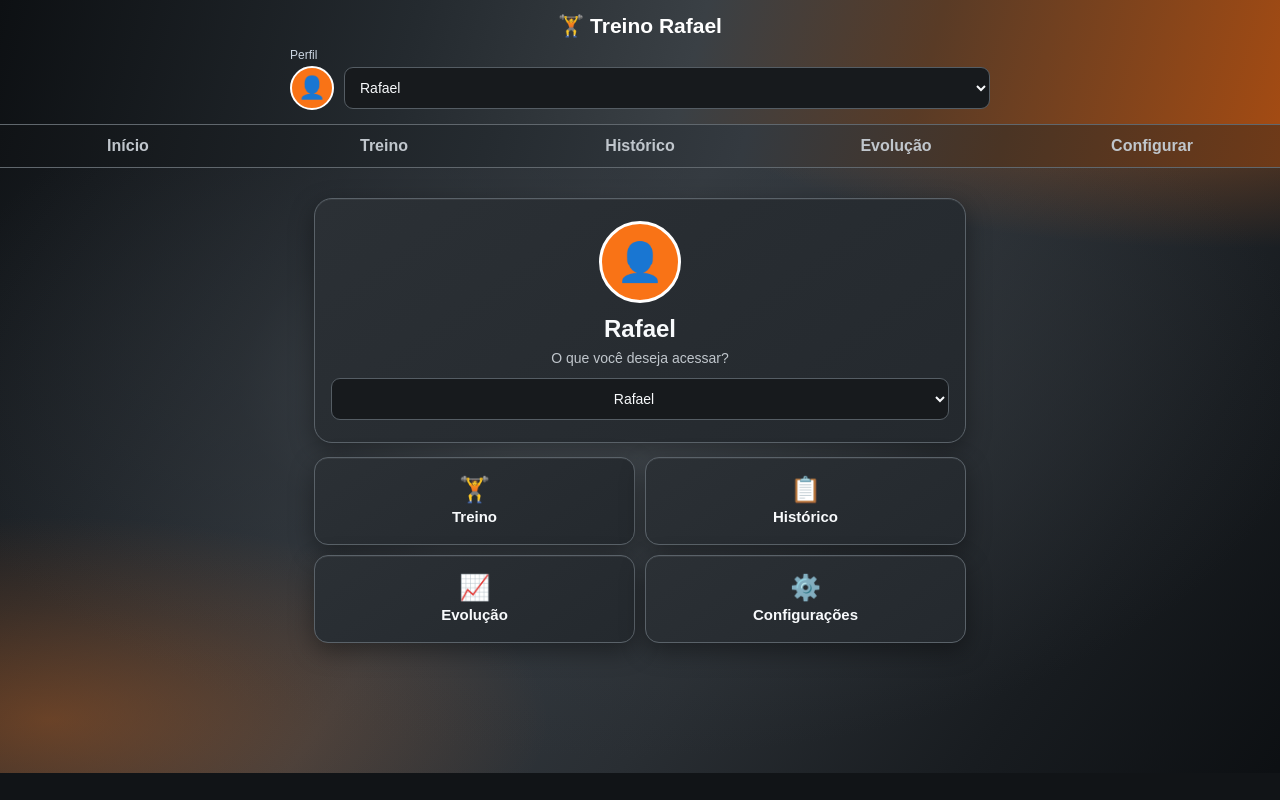
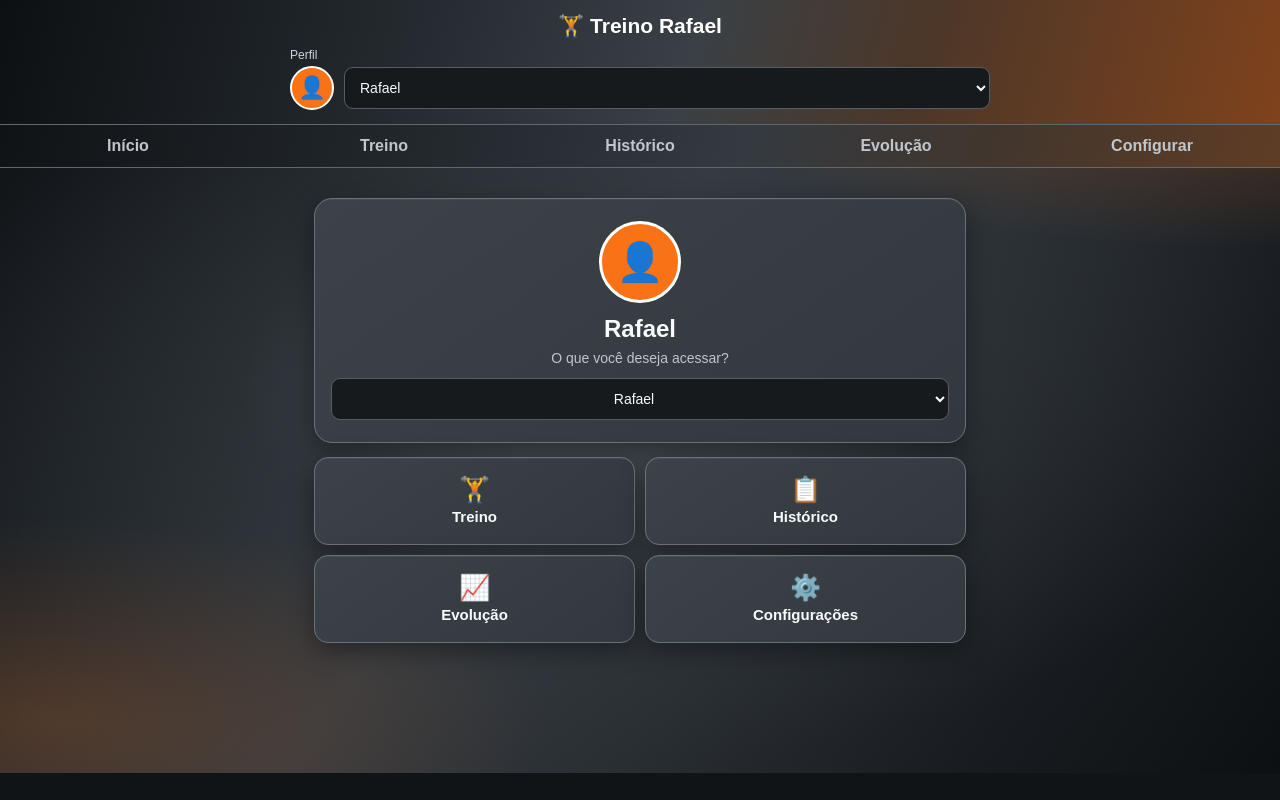
Before and after one commit to nerdecoracoes-coder/Treino-rafael, a plain HTML site: page index.html in a window 1280 px wide. Drawn offline with Linux system fonts and the light colour scheme.

Commit message:
Add files via upload

```diff
--- a/index.html
+++ b/index.html
@@ -730,20 +730,20 @@ html{background:#111417}
 
 body{
   background:
-    radial-gradient(ellipse 62% 32% at 96% 8%, rgba(249,115,22,.48) 0%, rgba(249,115,22,.20) 38%, rgba(249,115,22,0) 72%),
-    radial-gradient(ellipse 52% 34% at 4% 90%, rgba(249,115,22,.32) 0%, rgba(249,115,22,.12) 42%, rgba(249,115,22,0) 75%),
+    radial-gradient(ellipse 62% 32% at 96% 8%, rgba(249,115,22,.32) 0%, rgba(249,115,22,.13) 38%, rgba(249,115,22,0) 72%),
+    radial-gradient(ellipse 52% 34% at 4% 90%, rgba(249,115,22,.20) 0%, rgba(249,115,22,.08) 42%, rgba(249,115,22,0) 75%),
     radial-gradient(ellipse 70% 60% at 48% 48%, rgba(93,101,108,.58) 0%, rgba(55,61,67,.32) 42%, rgba(17,20,23,0) 78%),
     linear-gradient(125deg,#0c0f12 0%,#20252a 24%,#343a40 45%,#292e33 63%,#181c20 82%,#0c0f12 100%);
   background-attachment:fixed;
 }
 
 header{
-  background:linear-gradient(105deg,#0d1013 0%,#242a2f 32%,#3a4045 54%,#593b26 72%,#a34b13 100%);
+  background:linear-gradient(105deg,#0d1013 0%,#242a2f 32%,#3a4045 54%,#4d3728 72%,#7f421c 100%);
   border-bottom-color:#60676d;
 }
 
 nav{
-  background:linear-gradient(105deg,#101316 0%,#252b30 38%,#343a40 58%,#4a3424 78%,#6f3a18 100%);
+  background:linear-gradient(105deg,#101316 0%,#252b30 38%,#343a40 58%,#42362d 78%,#5f3d25 100%);
   border-bottom-color:#60676d;
 }
 
@@ -755,13 +755,13 @@ nav button.active{
 .card,
 .home-profile-card,
 .home-menu button{
-  background:linear-gradient(145deg,#2b3035 0%,#24292e 100%);
-  border-color:#5a6269;
+  background:linear-gradient(145deg,#3b4248 0%,#32383e 100%);
+  border-color:#69727a;
   box-shadow:0 8px 24px rgba(0,0,0,.38), inset 0 1px 0 rgba(255,255,255,.06);
 }
 
 .home-menu button:hover{
-  background:#343a40;
+  background:#444b52;
   border-color:#ff8a24;
 }
 
```
